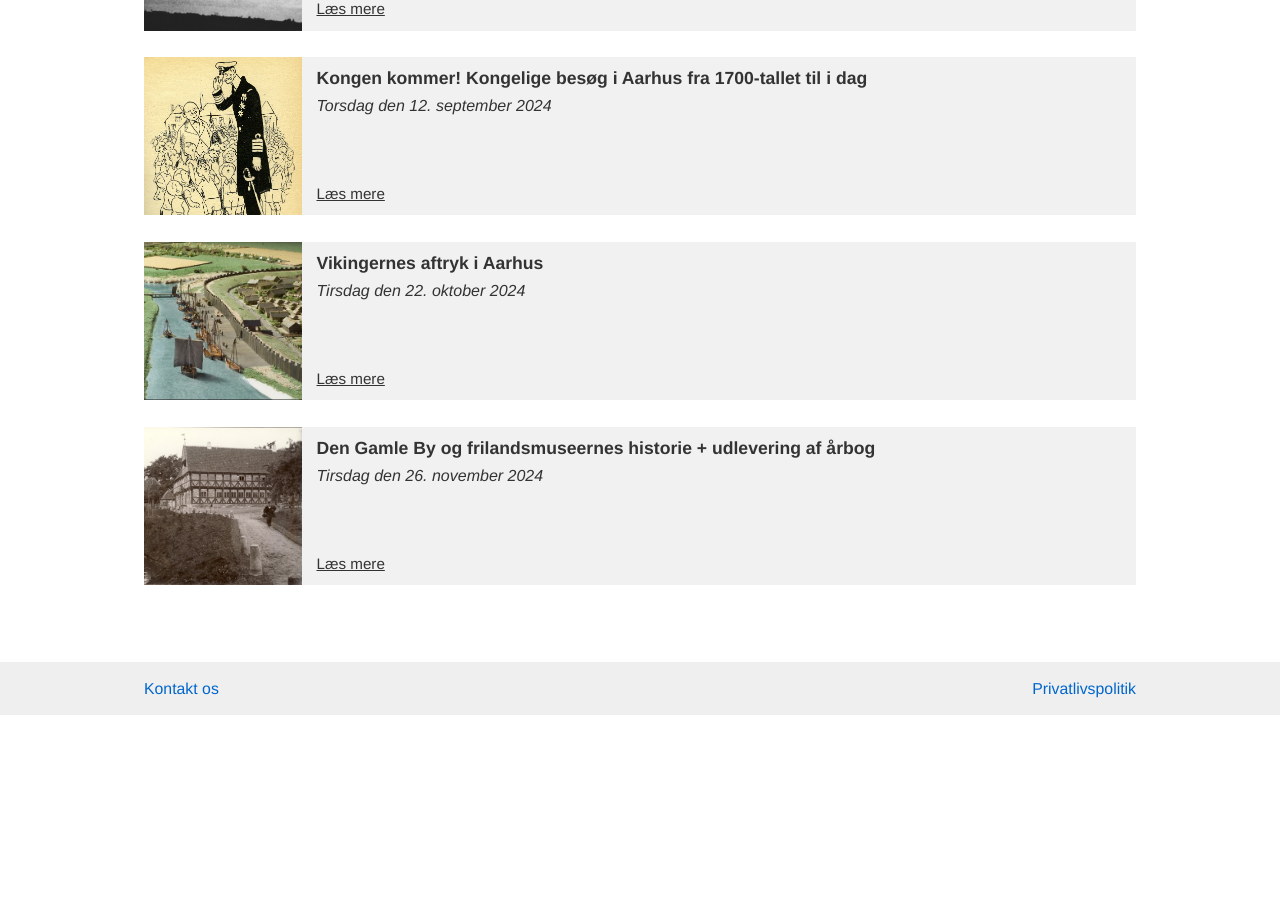
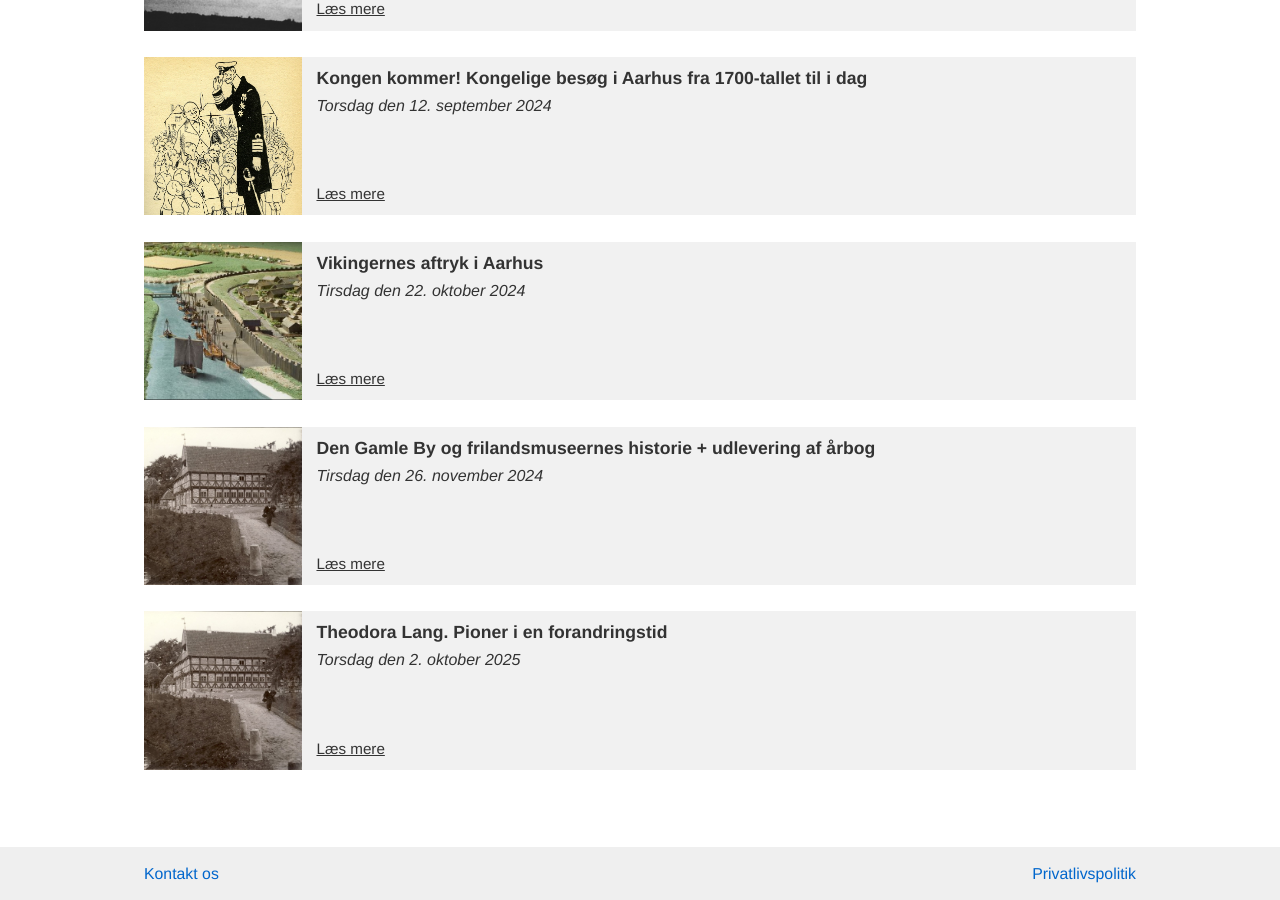
Before and after one commit to guldhorn/historisk-samfund, a Jekyll site: the page built from arrangementer/index.md, in a window 1280 px wide and 900 px high, scrolled down 1021 px. Built offline with Jekyll 4.4.1, drawn with Linux system fonts in a browser that asks for light colours; before the commit the page ends 1736 px from its top, so only the background shows below that.

Commit message:
Update arrangements.yaml
Opdatering med arrangement i 2025

```diff
--- a/_data/arrangements.yaml
+++ b/_data/arrangements.yaml
@@ -82,3 +82,13 @@
   date: Tirsdag den 26. november 2024
   time: Kl. 19.00
   price: Gratis for medlemmer. 50 kr. for ikke-medlemmer
+
+- page_url: /arrangementer/2024-11-26-den-gamle-by-og-frilandsmuseernes-historie
+  image_url: /assets/dgb-arrangementsside.jpg
+  image_alt: Den Gamle By og frilandsmuseernes historie
+  title: Theodora Lang. Pioner i en forandringstid
+  presenter: Ved Mikael Frausing, Ph.d. i historie - Museumsinspektør ved Museum Silkeborg
+  location: Foredraget foregår på Dokk1, niv. 2.2, Aarhus Stadsarkiv
+  date: Torsdag den 2. oktober 2025
+  time: Kl. 19.00
+  price: Gratis for medlemmer. 50 kr. for ikke-medlemmer
```
